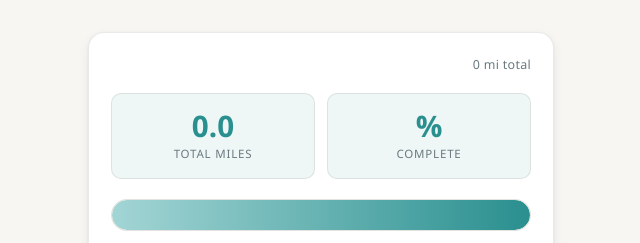
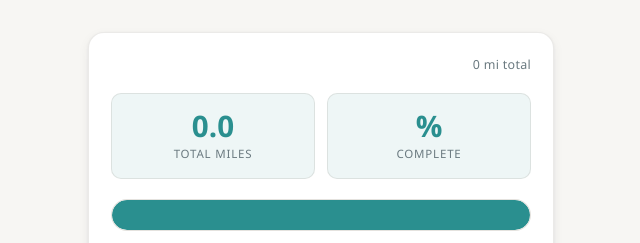
Before and after one commit to JHaugaard/walk-to-nyc, a FastAPI app: template templates/dashboard.html in a window 1280 px wide. Shown: the part 128-371 px from the top of the page, without its empty margins (72-712 px from the left). Run offline with FastAPI, Linux system fonts and the light colour scheme; the template is opened without the code that fills it, so the values that code supplies are empty.

Commit message:
Refactor progress bar styles: remove unused accent light colors and simplify background gradient

```diff
--- a/static/style.css
+++ b/static/style.css
@@ -5,7 +5,6 @@
     --color-text-secondary: #6b7a80;
     --color-accent: #2a8f8f;
     --color-accent-light: rgba(42, 143, 143, 0.08);
-    --color-accent-light-bar: #a3d5d5;
     --color-accent-hover: #1d747c;
     --color-success: #2a8f8f;
     --color-border: rgba(94, 82, 64, 0.12);
@@ -26,7 +25,6 @@
         --color-text-secondary: #9da3a3;
         --color-accent: #3cc4d0;
         --color-accent-light: rgba(60, 196, 208, 0.08);
-        --color-accent-light-bar: #1a5a5e;
         --color-accent-hover: #2da6b2;
         --color-success: #3cc4d0;
         --color-border: rgba(119, 124, 124, 0.2);
@@ -214,14 +212,11 @@
     overflow: hidden;
     margin: 12px 0;
     border: 1px solid var(--color-border);
-    position: relative;
-    container-type: inline-size;
 }
 
 .progress-bar {
     height: 100%;
-    background: linear-gradient(to right, var(--color-accent-light-bar), var(--color-accent));
-    background-size: 100cqi 100%;
+    background: var(--color-accent);
     transition: width 0.6s cubic-bezier(0.25, 0.46, 0.45, 0.94);
     border-radius: 20px;
 }
```
